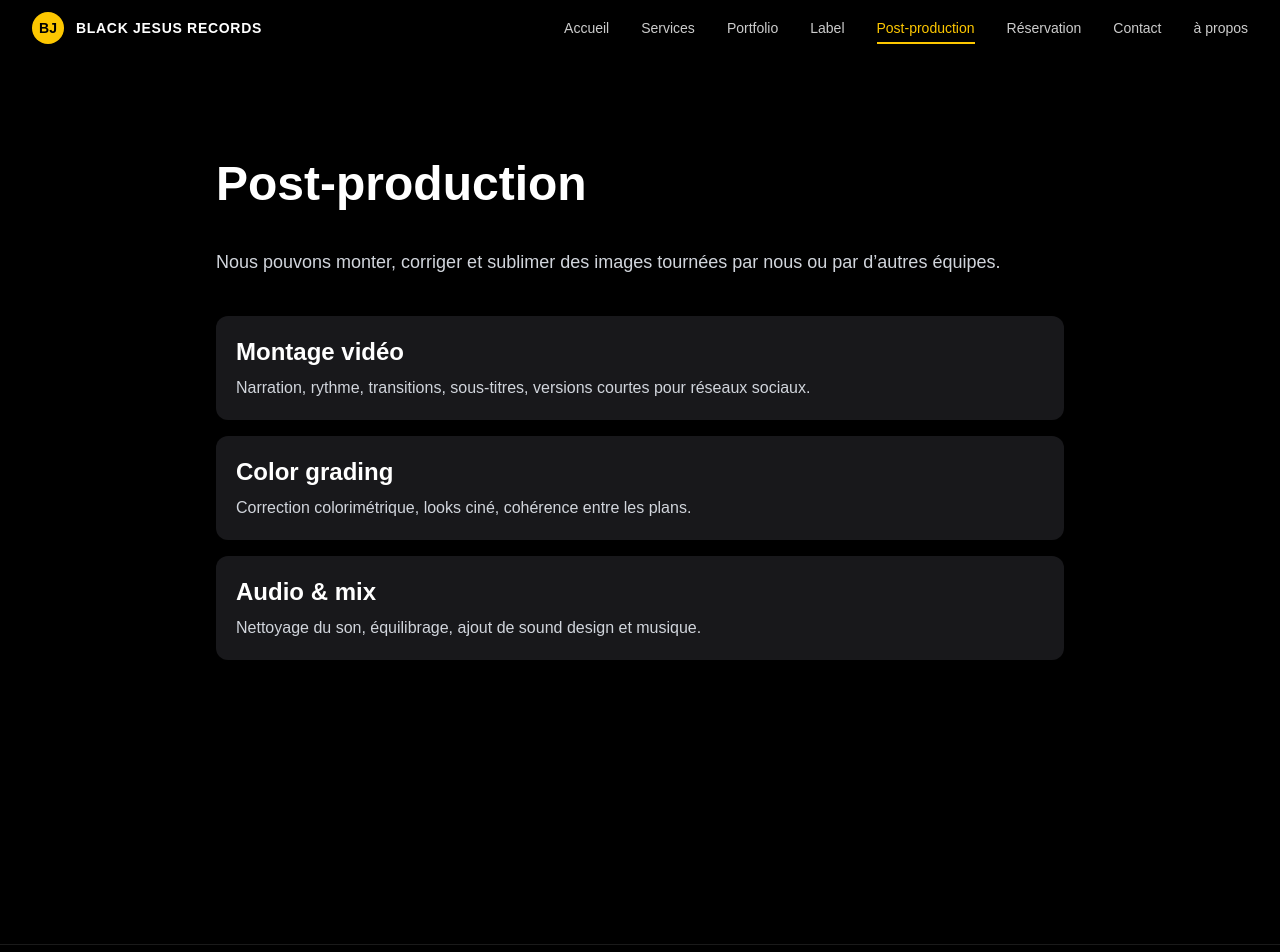
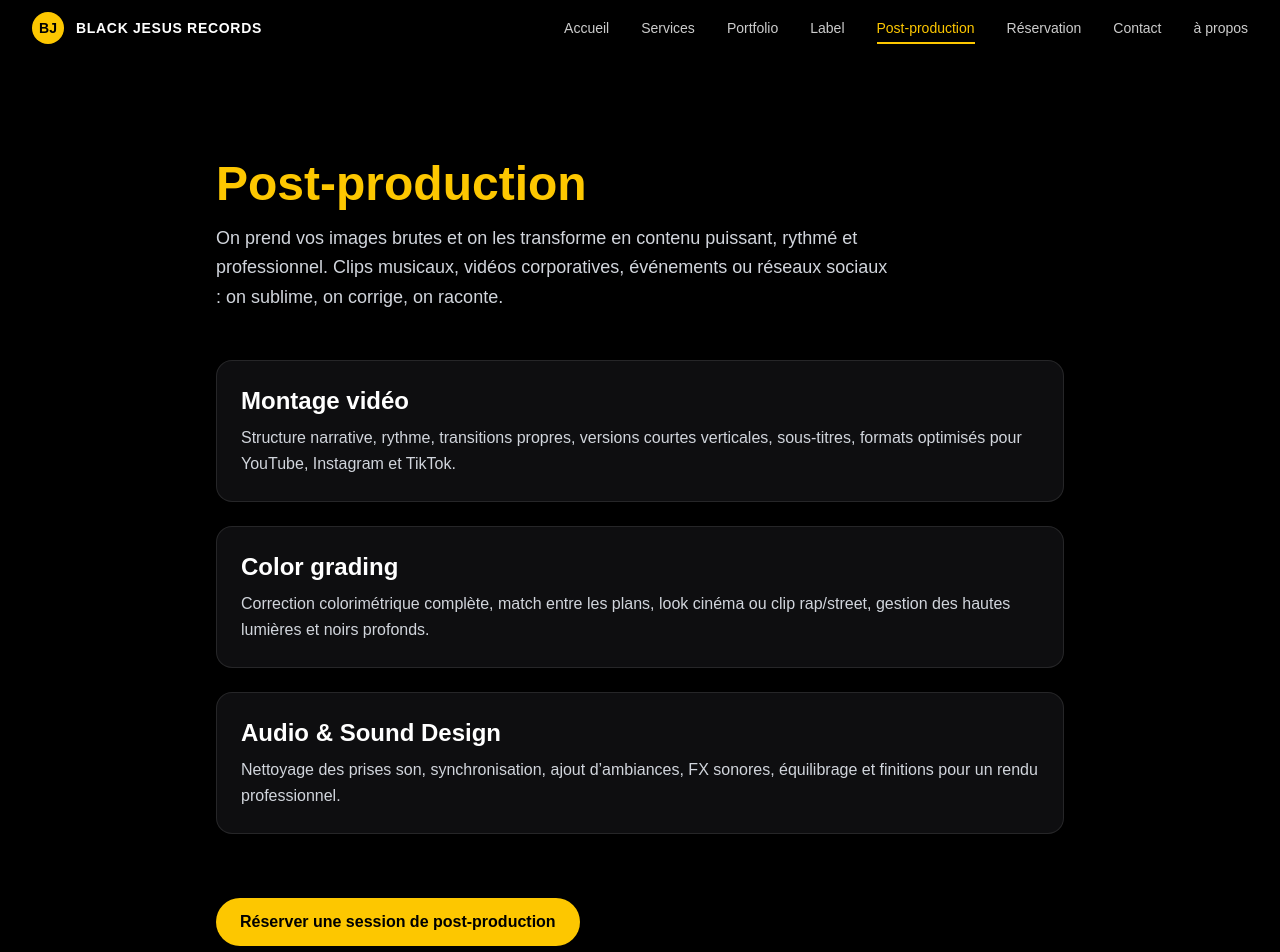
Before and after one commit to blackjesusrecordsinc/blackjesusrecords, a Next.js app: page /post-production in a window 1280 px wide. Shown: the top 952 px of the page. Built offline with nearby package versions, Linux system fonts and the light colour scheme.

Commit message:
Update post-production page + layout with GA4

```diff
--- a/app/layout.tsx
+++ b/app/layout.tsx
@@ -3,6 +3,7 @@
 import { ReactNode } from "react";
 import Navbar from "@/components/Navbar";
 import Footer from "@/components/Footer";
+import Script from "next/script";
 
 export const metadata = {
   title: "Black Jesus Records – Studio créatif & label professionnel",
@@ -13,10 +14,11 @@
   authors: [{ name: "Black Jesus Records" }],
   openGraph: {
     title: "Black Jesus Records – Studio créatif & label",
-    description: "Image, son & stratégie pour artistes, marques et événements.",
+    description:
+      "Image, son & stratégie pour artistes, marques et événements.",
     type: "website",
     locale: "fr_CA",
-    url: "https://blackjesusrecords.com",
+    url: "https://www.blackjesusrecords.ca",
   },
 };
 
@@ -29,6 +31,23 @@
           content="width=device-width, initial-scale=1, viewport-fit=cover"
         />
         <link rel="icon" href="/favicon.ico" />
+
+        {/* ---- Google Analytics 4 ---- */}
+        <Script
+          src="https://www.googletagmanager.com/gtag/js?id=G-XV45MXD6MP"
+          strategy="afterInteractive"
+        />
+        <Script id="ga4-init" strategy="afterInteractive">
+          {`
+            window.dataLayer = window.dataLayer || [];
+            function gtag(){dataLayer.push(arguments);}
+            gtag('js', new Date());
+            gtag('config', 'G-XV45MXD6MP', {
+              page_path: window.location.pathname,
+            });
+          `}
+        </Script>
+        {/* ---- Fin GA4 ---- */}
       </head>
       <body className="bg-black text-white min-h-screen flex flex-col antialiased">
         <Navbar />
--- a/app/post-production/page.tsx
+++ b/app/post-production/page.tsx
@@ -1,34 +1,61 @@
 export default function PostProductionPage() {
   return (
-    <main className="min-h-screen text-white px-6 py-20 max-w-4xl mx-auto space-y-10">
-      <h1 className="text-5xl font-bold text-primary">Post-production</h1>
+    <main className="min-h-screen text-white px-6 py-20 max-w-4xl mx-auto space-y-12">
 
-      <p className="text-lg text-gray-300">
-        Nous pouvons monter, corriger et sublimer des images tournées par nous ou par d’autres équipes.
-      </p>
+      {/* Titre principal */}
+      <section className="space-y-4">
+        <h1 className="text-5xl font-extrabold text-yellow-400">
+          Post-production
+        </h1>
 
-      <div className="space-y-4">
-        <div className="bg-zinc-900 p-5 rounded-xl">
-          <h2 className="text-2xl font-semibold mb-2">Montage vidéo</h2>
-          <p className="text-gray-300">
-            Narration, rythme, transitions, sous-titres, versions courtes pour réseaux sociaux.
+        <p className="text-lg text-gray-300 leading-relaxed max-w-2xl">
+          On prend vos images brutes et on les transforme en contenu puissant,
+          rythmé et professionnel. Clips musicaux, vidéos corporatives,
+          événements ou réseaux sociaux : on sublime, on corrige, on raconte.
+        </p>
+      </section>
+
+      {/* Bloc services */}
+      <div className="space-y-6">
+
+        {/* Montage vidéo */}
+        <div className="bg-zinc-900/60 p-6 rounded-2xl border border-white/10 backdrop-blur">
+          <h2 className="text-2xl font-bold mb-2">Montage vidéo</h2>
+          <p className="text-gray-300 leading-relaxed">
+            Structure narrative, rythme, transitions propres, versions courtes verticales,
+            sous-titres, formats optimisés pour YouTube, Instagram et TikTok.
           </p>
         </div>
 
-        <div className="bg-zinc-900 p-5 rounded-xl">
-          <h2 className="text-2xl font-semibold mb-2">Color grading</h2>
-          <p className="text-gray-300">
-            Correction colorimétrique, looks ciné, cohérence entre les plans.
+        {/* Color grading */}
+        <div className="bg-zinc-900/60 p-6 rounded-2xl border border-white/10 backdrop-blur">
+          <h2 className="text-2xl font-bold mb-2">Color grading</h2>
+          <p className="text-gray-300 leading-relaxed">
+            Correction colorimétrique complète, match entre les plans, look cinéma ou clip rap/street,
+            gestion des hautes lumières et noirs profonds.
           </p>
         </div>
 
-        <div className="bg-zinc-900 p-5 rounded-xl">
-          <h2 className="text-2xl font-semibold mb-2">Audio & mix</h2>
-          <p className="text-gray-300">
-            Nettoyage du son, équilibrage, ajout de sound design et musique.
+        {/* Audio & mix */}
+        <div className="bg-zinc-900/60 p-6 rounded-2xl border border-white/10 backdrop-blur">
+          <h2 className="text-2xl font-bold mb-2">Audio & Sound Design</h2>
+          <p className="text-gray-300 leading-relaxed">
+            Nettoyage des prises son, synchronisation, ajout d’ambiances, FX sonores,
+            équilibrage et finitions pour un rendu professionnel.
           </p>
         </div>
       </div>
+
+      {/* Appel à l’action */}
+      <section className="pt-4">
+        <a
+          href="/booking"
+          className="inline-block bg-yellow-400 text-black font-semibold px-6 py-3 rounded-full hover:bg-yellow-300 transition"
+        >
+          Réserver une session de post-production
+        </a>
+      </section>
+
     </main>
   );
 }
```
